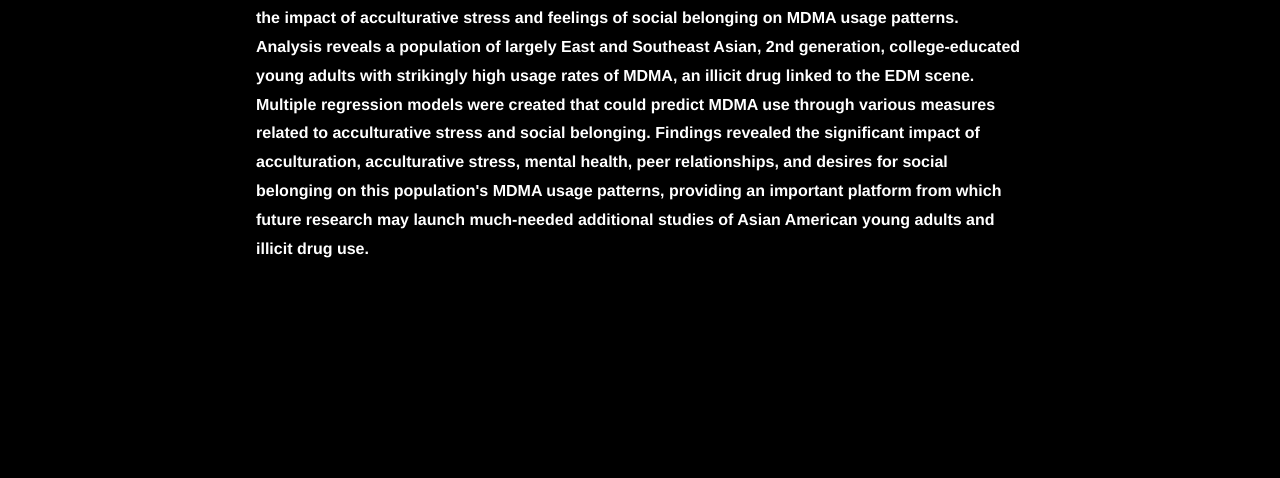
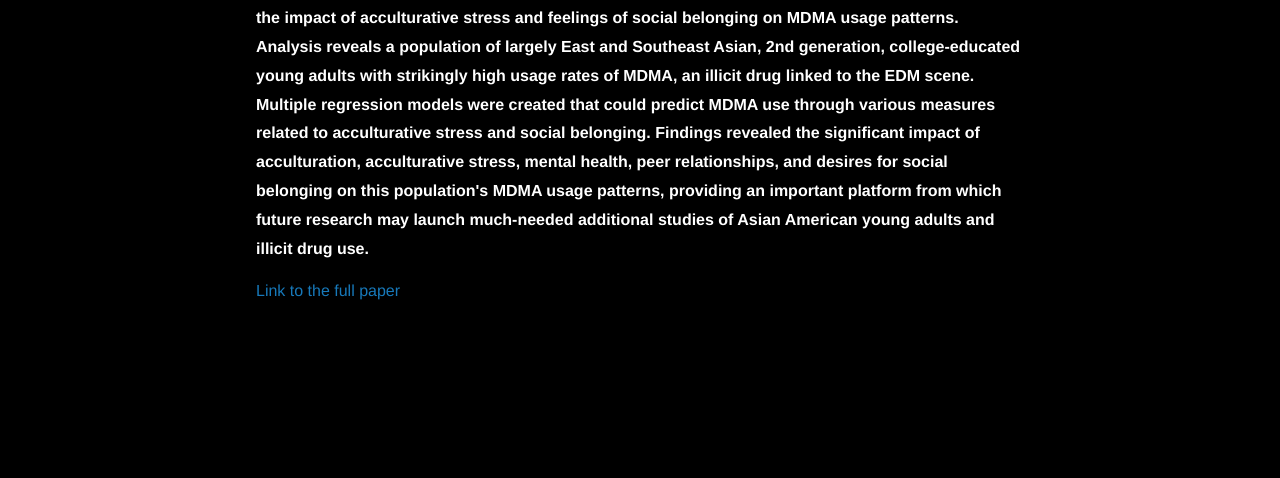
Before and after one commit to mchan023/mchan023.github.io, a plain HTML site: page index.html in a window 1280 px wide. Shown: the part 1740-2218 px from the top of the page. Drawn offline with nearby package versions, Linux system fonts and the light colour scheme.

Commit message:
Add thesis

```diff
--- a/index.html
+++ b/index.html
@@ -32,6 +32,8 @@
       desires for social belonging on this population's MDMA usage patterns, providing an important
       platform from which future research may launch much-needed additional studies of Asian
       American young adults and illicit drug use. </p>
+
+      <a href="./assets/Michelle-Chan-Senior-Thesis.pdf" target="_blank">Link to the full paper</a>
     </section>
 
     <section class="first-aid">
```
Also changed, not shown: 1 other file.
